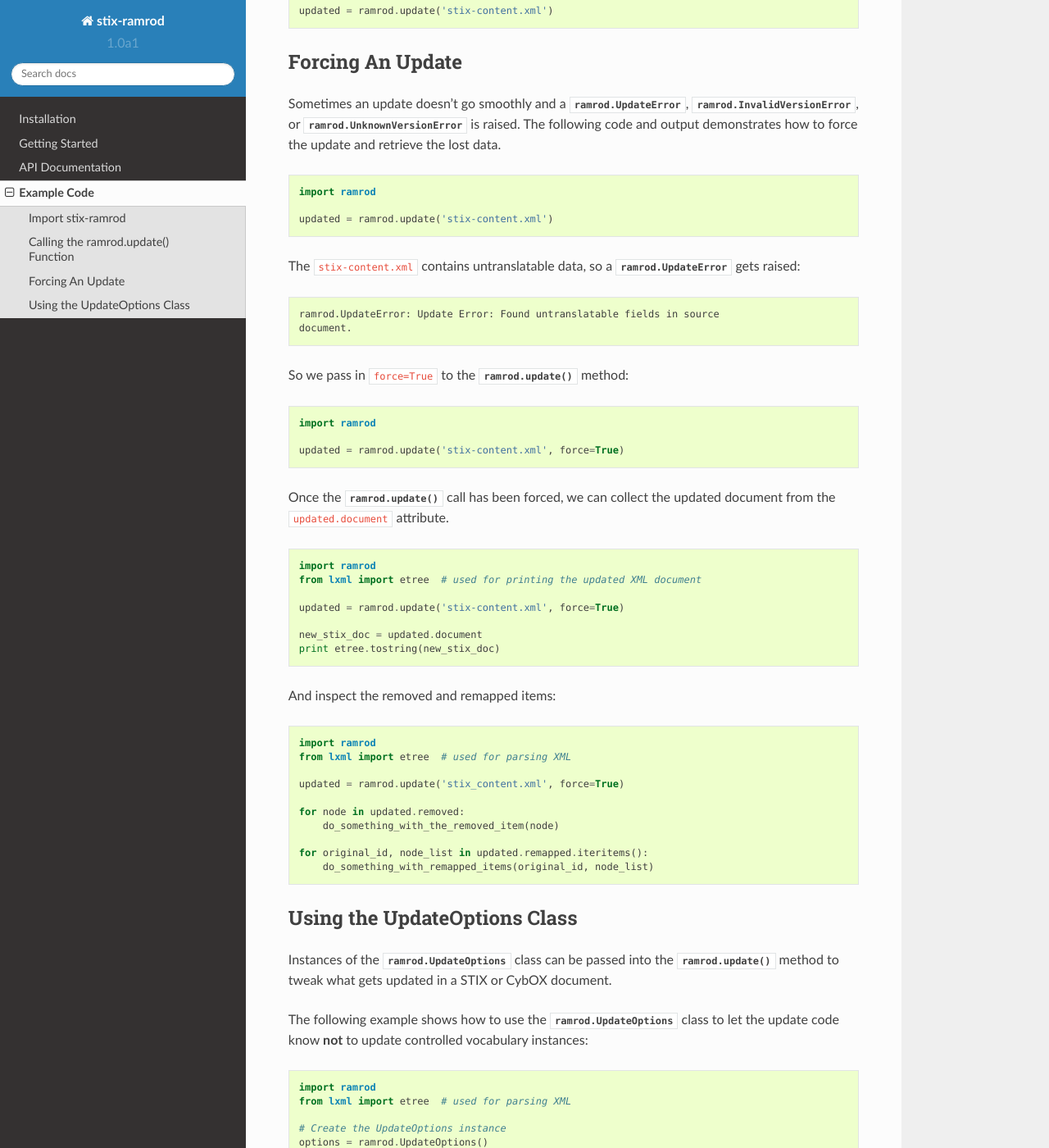
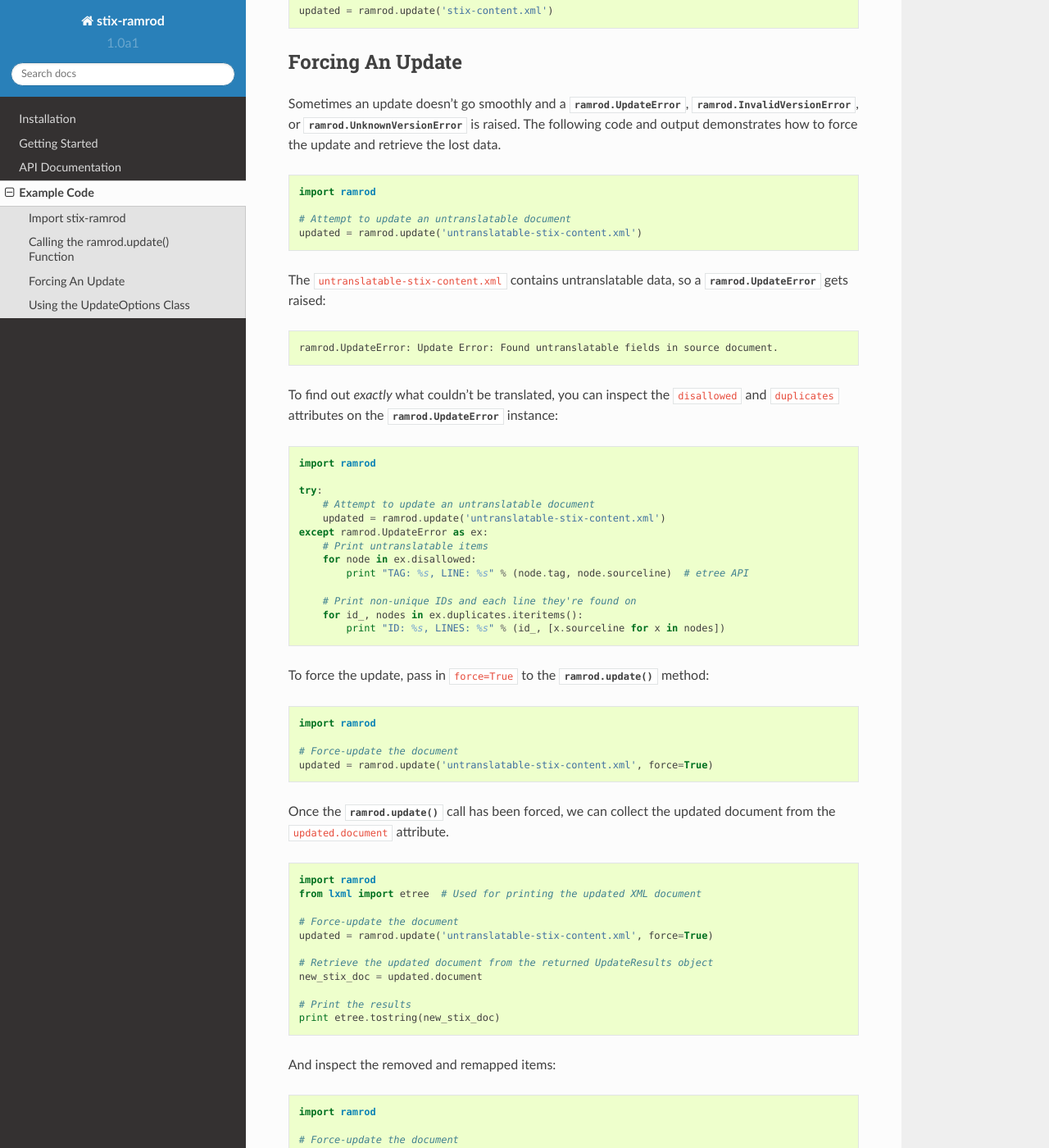
Before and after one commit to STIXProject/stix-ramrod, a Sphinx documentation site: the page built from docs/api/examples.rst, in a window 1280 px wide and 1400 px high, scrolled down 743 px. Shown: the whole window at 82% size. Built offline with Sphinx 7.4.7 and the Read the Docs theme 2.0.0, drawn with Linux system fonts in a browser that asks for light colours; some of the changed text lies outside the part shown.

Commit message:
Updated Example Code page

```diff
--- a/docs/api/examples.rst
+++ b/docs/api/examples.rst
@@ -47,24 +47,45 @@ retrieve the lost data.
 
     import ramrod
 
-    updated = ramrod.update('stix-content.xml')
+    # Attempt to update an untranslatable document
+    updated = ramrod.update('untranslatable-stix-content.xml')
 
-The ``stix-content.xml`` contains untranslatable data, so a
+The ``untranslatable-stix-content.xml`` contains untranslatable data, so a
 :class:`ramrod.UpdateError` gets raised:
 
 .. testoutput::
 
-    ramrod.UpdateError: Update Error: Found untranslatable fields in source
-    document.
+    ramrod.UpdateError: Update Error: Found untranslatable fields in source document.
 
 
-So we pass in ``force=True`` to the :meth:`ramrod.update` method:
+To find out *exactly* what couldn't be translated, you can inspect the
+``disallowed`` and ``duplicates`` attributes on the :class:`ramrod.UpdateError`
+instance:
 
 .. code-block:: python
 
     import ramrod
 
-    updated = ramrod.update('stix-content.xml', force=True)
+    try:
+        # Attempt to update an untranslatable document
+        updated = ramrod.update('untranslatable-stix-content.xml')
+    except ramrod.UpdateError as ex:
+        # Print untranslatable items
+        for node in ex.disallowed:
+            print "TAG: %s, LINE: %s" % (node.tag, node.sourceline)  # etree API
+
+        # Print non-unique IDs and each line they're found on
+        for id_, nodes in ex.duplicates.iteritems():
+            print "ID: %s, LINES: %s" % (id_, [x.sourceline for x in nodes])
+
+To force the update, pass in ``force=True`` to the :meth:`ramrod.update` method:
+
+.. code-block:: python
+
+    import ramrod
+
+    # Force-update the document
+    updated = ramrod.update('untranslatable-stix-content.xml', force=True)
 
 Once the :meth:`ramrod.update` call has been forced, we can collect the updated
 document from the ``updated.document`` attribute.
@@ -72,11 +93,15 @@ document from the ``updated.document`` attribute.
 .. code-block:: python
 
     import ramrod
-    from lxml import etree  # used for printing the updated XML document
+    from lxml import etree  # Used for printing the updated XML document
 
-    updated = ramrod.update('stix-content.xml', force=True)
+    # Force-update the document
+    updated = ramrod.update('untranslatable-stix-content.xml', force=True)
 
+    # Retrieve the updated document from the returned UpdateResults object
     new_stix_doc = updated.document
+
+    # Print the results
     print etree.tostring(new_stix_doc)
 
 And inspect the removed and remapped items:
@@ -84,13 +109,16 @@ And inspect the removed and remapped items:
 .. code-block:: python
 
     import ramrod
-    from lxml import etree  # used for parsing XML
 
-    updated = ramrod.update('stix_content.xml', force=True)
+    # Force-update the document
+    updated = ramrod.update('untranslatable-stix_content.xml', force=True)
 
+    # Iterate over the items which were lost in translation
     for node in updated.removed:
         do_something_with_the_removed_item(node)
 
+    # Iterate over the {id: [nodes]} dictionary containing nodes
+    # with remapped IDs
     for original_id, node_list in updated.remapped.iteritems():
         do_something_with_remapped_items(original_id, node_list)
 
```
